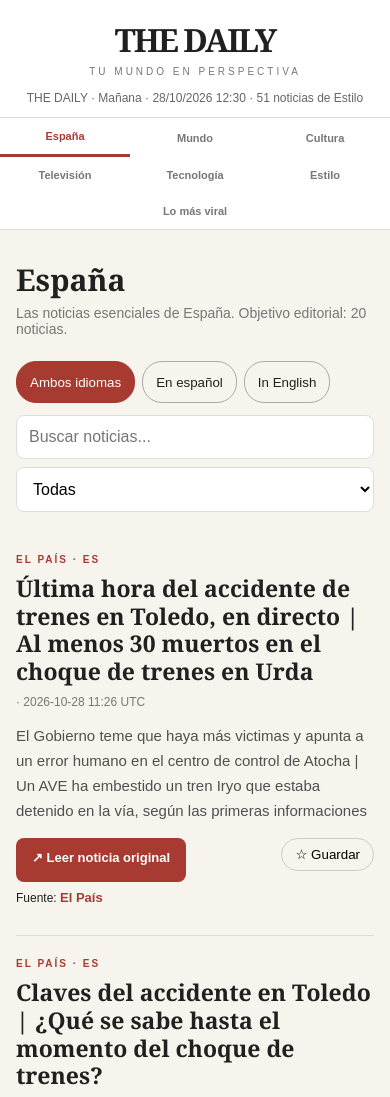
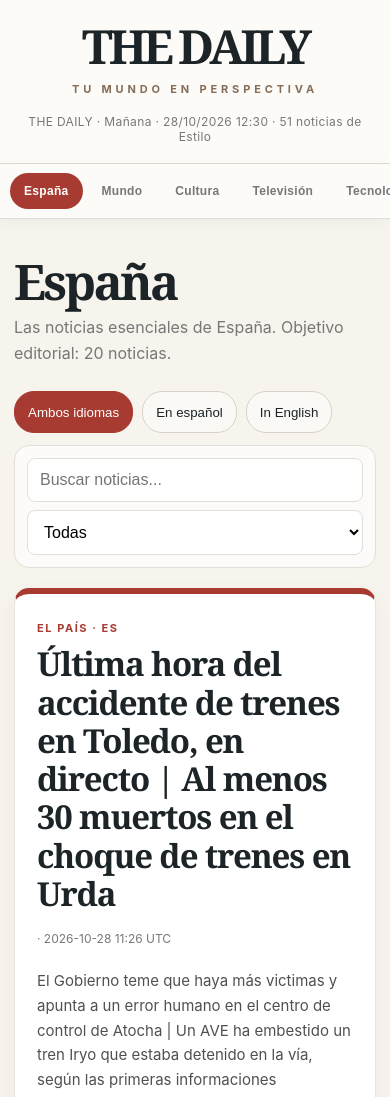
Before and after one commit to ovhuerga-debug/the-daily, a plain HTML site: page index.html in a window 390 px wide. Shown: the top 1097 px of the page. Drawn offline with Linux system fonts and the light colour scheme.

Commit message:
Rediseñar THE DAILY como revista editorial con portada destacada y tarjetas responsivas

```diff
--- a/index.html
+++ b/index.html
@@ -70,6 +70,58 @@ body.television .notice{background:#363941;color:#fff}
 body.television input,body.television select{color:#202020}
 @media(max-width:520px){header{padding:18px 12px 12px}.brand{font-size:32px}nav{position:static}nav button{flex:1 1 30%;min-width:0;padding:12px 5px;font-size:11px}.tools{flex-wrap:wrap}.tools input{flex-basis:100%;font-size:16px}.tools select{width:100%;font-size:16px}main{padding:14px 16px 90px}.section{font-size:30px}h2{font-size:23px}.source-button{min-height:44px}.subnav button{min-height:42px}}
 @media(min-width:700px){.brand{font-size:52px}h2{font-size:30px}main{padding:35px}}
+
+/* THE DAILY · Editorial redesign */
+:root{font-family:Inter,"Helvetica Neue",Arial,sans-serif;font-synthesis:none}
+body{background:#f3f0e9;color:#1c2428}
+header{padding:30px 20px 23px;background:#fdfbf7;border-bottom:1px solid #dedbd4}
+.brand{font-family:Georgia,"Times New Roman",serif;font-size:clamp(46px,8vw,94px);font-weight:900;letter-spacing:-.085em;line-height:.95}
+.subtitle{font-size:11px;letter-spacing:.35em;font-weight:700;color:#846e59;margin-top:13px}
+.edition{font-size:12px;letter-spacing:.03em;color:#777;margin-top:18px}
+nav{justify-content:center;gap:4px;padding:9px 16px;background:#fdfbf7;box-shadow:0 3px 15px #1616160a}
+nav button{flex:0 1 auto;min-width:auto;padding:12px 16px;border-radius:30px;font-size:12px;letter-spacing:.025em;transition:background .2s,color .2s}
+nav button:hover{background:#e9e5dd}
+nav button.active{background:var(--accent);color:white;border-bottom:0}
+main{max-width:1180px;padding:32px 26px 85px}
+.section{font-family:Georgia,serif;font-size:clamp(44px,6vw,74px);font-weight:700;letter-spacing:-.055em;line-height:1.05;margin:15px 0 8px}
+.intro{max-width:660px;font-size:16px;line-height:1.6;margin-bottom:25px}
+.tools{background:#ffffffb8;padding:12px;border:1px solid #e4dfd6;border-radius:15px;margin-bottom:20px}
+input,select{border-color:#e3ded7}
+#articles{display:grid;grid-template-columns:repeat(2,minmax(0,1fr));gap:18px;align-items:stretch}
+#articles article{background:#fffdf9;border:1px solid #e9e4dc;border-radius:18px;padding:26px;box-shadow:0 6px 24px #29231a0b;display:flex;flex-direction:column;min-width:0;transition:transform .18s,box-shadow .18s}
+#articles article:hover{transform:translateY(-3px);box-shadow:0 12px 30px #29231a18}
+#articles article:first-child{grid-column:1/-1;background:#fff;position:relative;padding:clamp(28px,5vw,54px);border-top:6px solid var(--accent)}
+#articles article:first-child h2{font-size:clamp(32px,4vw,52px);max-width:850px;letter-spacing:-.035em}
+#articles article:first-child p{max-width:830px;font-size:17px}
+#articles h2{font-family:Georgia,serif;font-size:clamp(23px,2.6vw,32px);letter-spacing:-.025em;line-height:1.16}
+#articles p{font-size:14px;line-height:1.65}
+#articles .tag{font-size:11px;letter-spacing:.14em}
+#articles .meta{font-size:12px;margin:8px 0}
+#articles .actions{margin-top:auto;padding-top:20px}
+#articles .source-button{font-size:12px;border-radius:30px;padding:11px 17px}
+.subnav{gap:9px}
+.subnav button{background:#fff8;border-color:#d9d2c9}
+footer{border-top:1px solid #ddd4ca;background:#fdfbf7;font-size:12px;letter-spacing:.08em}
+body.mundo #articles article,body.television #articles article{background:#2c3540;border-color:#47505a}
+body.mundo #articles article:first-child,body.television #articles article:first-child{background:#303e4c}
+body.mundo #articles p,body.television #articles p{color:#d1d7dc}
+body.mundo .tools,body.television .tools{background:#ffffff10;border-color:#ffffff30}
+body.mundo nav,body.television nav{box-shadow:none}
+@media(max-width:700px){
+ header{padding:24px 12px 19px}.brand{font-size:clamp(47px,11vw,75px)}
+ nav{display:flex;flex-wrap:nowrap;justify-content:flex-start;overflow-x:auto;padding:9px 10px;gap:5px;scrollbar-width:none;position:sticky;top:0}
+ nav::-webkit-scrollbar{display:none}
+ nav button{flex:0 0 auto;min-width:auto;padding:11px 14px;font-size:12px}
+ main{padding:22px 14px 65px}
+ .section{font-size:49px}
+ #articles{grid-template-columns:1fr;gap:12px}
+ #articles article,#articles article:first-child{grid-column:1;padding:22px;border-radius:15px}
+ #articles article:first-child{padding:27px 22px}
+ #articles article:first-child h2{font-size:33px}
+ #articles article:first-child p{font-size:15px}
+ #articles h2{font-size:25px}
+}
+
 </style>
 </head>
 <body class="espana">
```
